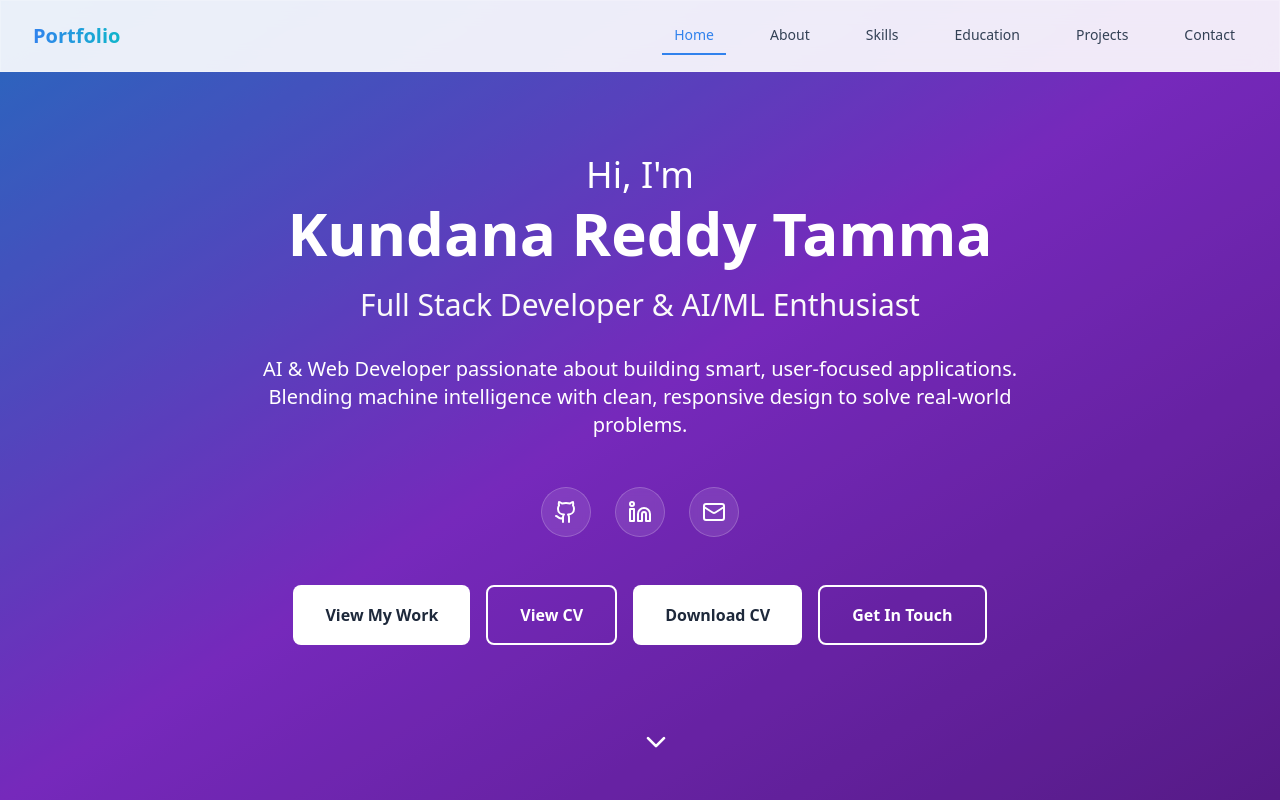
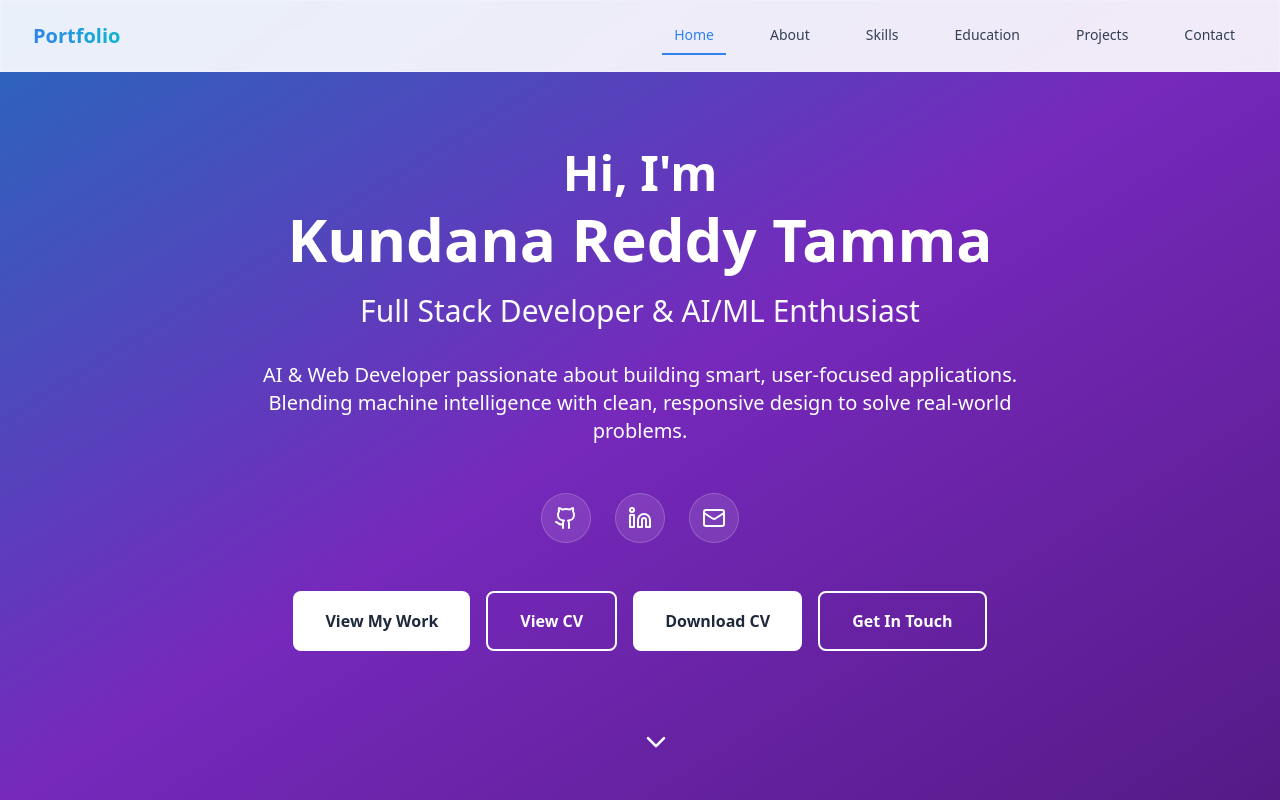
Before and after one commit to kundanareddy2830/portfolio, a React (Vite) app in the folder frontend/: page / in a window 1280 px wide. Shown: the top 800 px of the page. Built offline with nearby package versions, Linux system fonts and the light colour scheme.

Commit message:
Update: Make 'Hi, I'm' text more prominent in hero section

```diff
--- a/frontend/src/components/hero-section.tsx
+++ b/frontend/src/components/hero-section.tsx
@@ -27,7 +27,7 @@ export default function HeroSection() {
           transition={{ duration: 0.6 }}
         >
           <motion.p
-            className="text-2xl sm:text-3xl lg:text-4xl font-medium mb-2 text-primary-foreground/90"
+            className="text-3xl sm:text-4xl lg:text-5xl font-semibold mb-3 text-white"
             initial={{ opacity: 0, y: 30 }}
             animate={{ opacity: 1, y: 0 }}
             transition={{ duration: 0.6, delay: 0.1 }}
```
